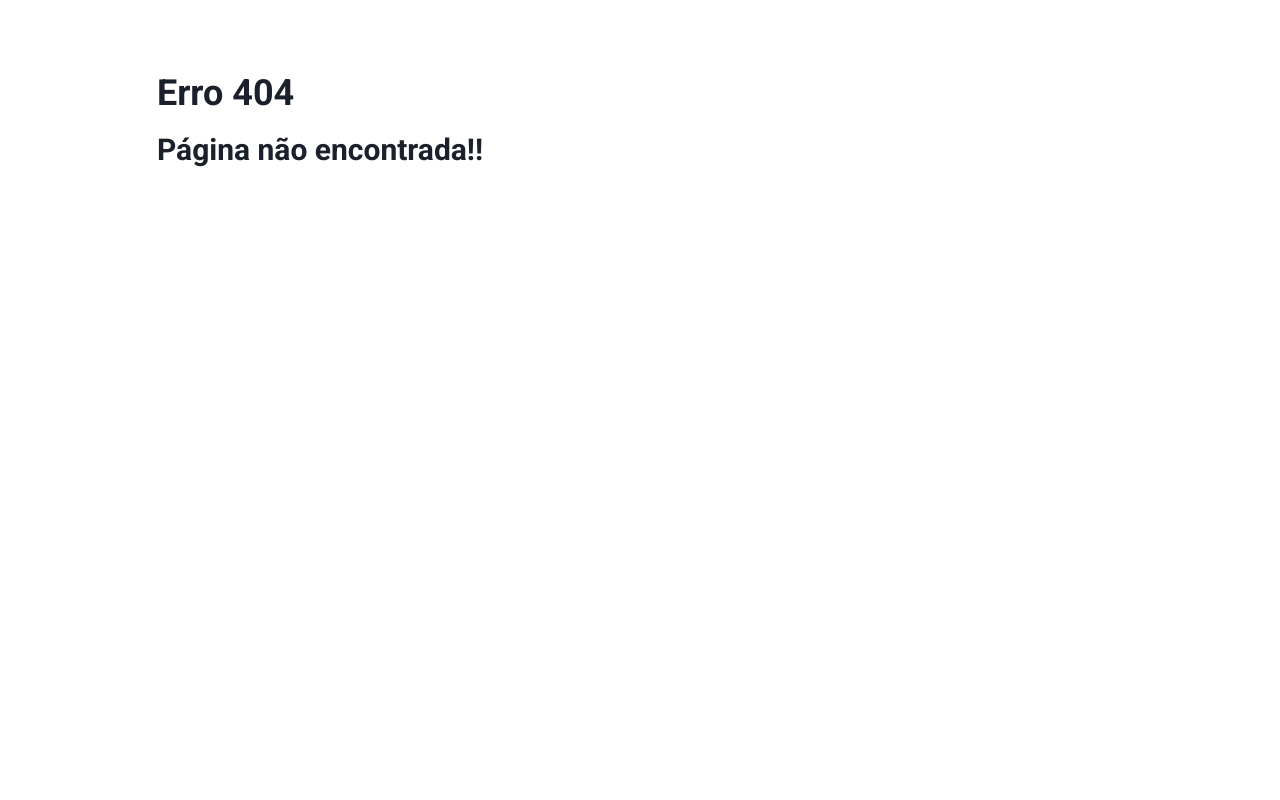
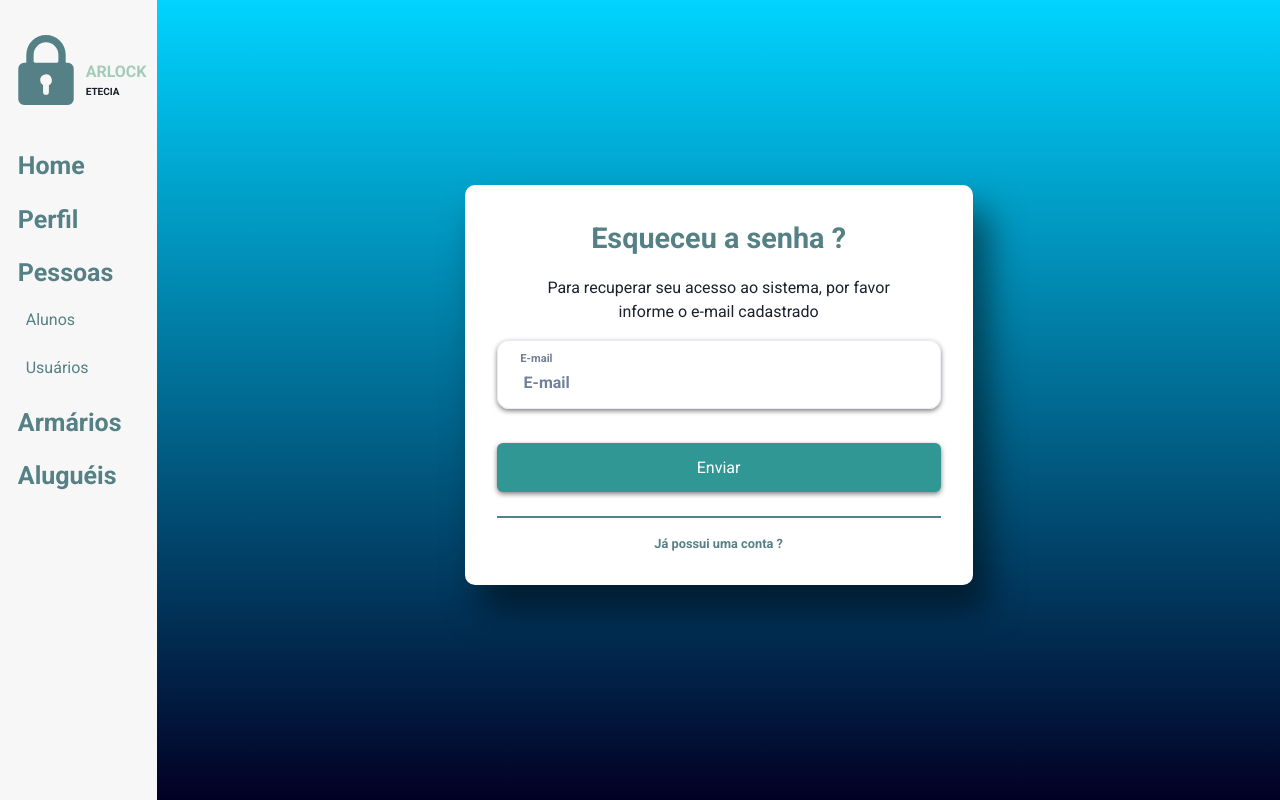
Before and after one commit to GabrieelAraujoo/front-arlock, a React (Create React App) app: page /Esqueceu in a window 1280 px wide. Before the commit this address had no page. Built offline with nearby package versions, Linux system fonts and the light colour scheme.

Commit message:
esqueceu a senha

```diff
--- a/src/App.js
+++ b/src/App.js
@@ -5,6 +5,7 @@ import NotFound from "./pages/NotFound";
 import HomeAdm from "./pages/dashboard/Adm/index";
 import PerfilAdm from "./pages/dashboard/Adm/perfil";
 import AlunosAdm from "./pages/dashboard/Adm/alunos";
+import Esqueceu from "./pages/login/Esqueceu";
 
 function App() {
   return (
@@ -15,6 +16,7 @@ function App() {
         <Route path="/Adm/Home" element={<HomeAdm />} />
         <Route path="/Adm/Perfil" element={<PerfilAdm />} />
         <Route path="/Adm/Alunos" element={<AlunosAdm />} />
+        <Route path="/Esqueceu" element={<Esqueceu />} />
       </Routes>
     </div>
   );
--- /dev/null
+++ b/src/pages/login/Esqueceu.jsx
@@ -0,0 +1,80 @@
+import { Main } from "../../layout/Main";
+import { Container } from "../../layout/Container";
+import { Flex, Text, Button } from "@chakra-ui/react";
+import { InputLabel } from "../../components/Input/Geral";
+
+export default function Esqueceu() {
+
+
+  return (
+    <Main>
+      <Container>
+        <Flex
+          width="100%"
+          height="100%"
+          justifyContent="center"
+          alignItems="center"
+        >
+          <Flex
+            boxShadow=" 15px 25px 35px rgb(0, 0, 0, .5);"
+            backgroundColor="#fff"
+            width={{ base: "80%", lg: "508px" }}
+            height="50%"
+            direction="column"
+            padding="2rem"
+            alignItems="center"
+            marginBottom="30px"
+            borderRadius="10px"
+          >
+            <Text
+              color="#558085"
+              fontWeight="bold"
+              marginBottom="1rem"
+              fontSize={{ sm: "0.8", md: "1.5rem", lg: "1.8rem" }}
+            >
+              Esqueceu a senha ?
+            </Text>
+
+           <Text align="center" >
+            Para recuperar seu acesso ao sistema, por favor
+           </Text>
+
+           <Text align="center" >
+           informe o e-mail cadastrado
+           </Text>
+
+
+            <Flex width="100%" direction="column" marginBottom="10px">
+              <InputLabel label={"E-mail"} type="email" placeholder="E-mail" />
+
+            </Flex>
+
+
+            <Button
+              height="50px"
+              colorScheme="teal"
+              boxShadow=" 0 2px 5px rgb(0, 0, 0, .5);"
+              width="100%"
+              marginY="1.5rem"
+              fontWeight="normal"
+            >
+              Enviar
+            </Button>
+
+            <Flex
+              justifyContent="center"
+              w="full"
+              borderTop="2px solid #558085"
+              fontSize=".8rem"
+              paddingTop="1rem"
+            >
+              <Text color="#558085" fontWeight="bold" cursor="pointer">
+               Já possui uma conta ?
+              </Text>
+            </Flex>
+          </Flex>
+        </Flex>
+      </Container>
+    </Main>
+  );
+}
```
